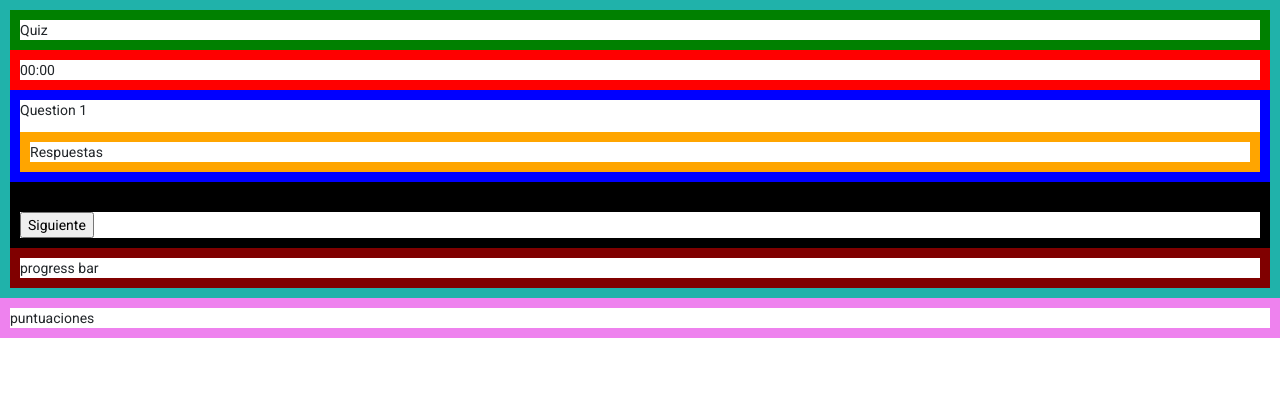
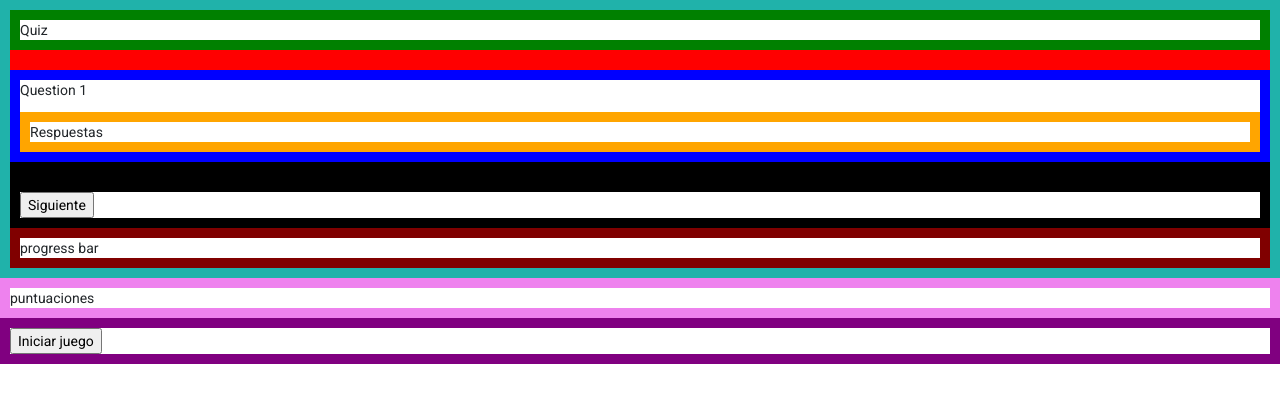
Before and after one commit to adrcorona13/AppAngularNST, an Angular app: page / in a window 1280 px wide. Shown: the top 402 px of the page. Built offline with nearby package versions, Linux system fonts and the light colour scheme.

Commit message:
Add Timer Component

```diff
--- /dev/null
+++ b/src/app/Components/timer/timer.component.html
@@ -0,0 +1 @@
+<p>Tiempo restante {{timeLeft* 1000 | date:'mm:ss'}} </p>
--- /dev/null
+++ b/src/app/Components/timer/timer.component.ts
@@ -0,0 +1,30 @@
+import { Component, Input, OnInit } from '@angular/core';
+
+@Component({
+  selector: 'timer',
+  templateUrl: './timer.component.html',
+  styleUrls: ['./timer.component.css']
+})
+export class TimerComponent implements OnInit {
+
+  @Input()
+  timeLeft: number|any = 5;
+  interval: any;
+
+  constructor() { }
+
+  ngOnInit(): void {
+    this.startTimer();
+  }
+
+  startTimer(){
+    this.interval = setInterval(() => {
+      if(this.timeLeft === 0) {
+        clearInterval(this.interval);
+        alert("Time over!!!");
+      } else {
+        this.timeLeft -= 1;
+      }
+    },1000)
+  }
+}
--- a/src/app/app.component.html
+++ b/src/app/app.component.html
@@ -3,7 +3,7 @@
         Quiz
     </div>
     <div style="border:solid 10px  red">
-        00:00
+        <timer *ngIf="gameStarted" [timeLeft]="60" ></timer>
     </div>
     <div style="border:solid 10px  blue">
         <question [question]="getQuestion()"></question>
@@ -21,3 +21,6 @@
 <div style="border:solid 10px  violet">
     puntuaciones
 </div>
+<div style="border:solid 10px  purple">
+    <input type="button" value="Iniciar juego" (click)="gameStarted=true">
+</div>
--- a/src/app/app.component.ts
+++ b/src/app/app.component.ts
@@ -16,6 +16,7 @@ export class AppComponent implements OnInit {
 
   title = 'AppAngularNST';
   currentQuestion: number = 0;
+  gameStarted: boolean = false;
 
   questions: Question[] = (data as Question[]);
 
--- a/src/app/app.module.ts
+++ b/src/app/app.module.ts
@@ -5,11 +5,13 @@ import { AppRoutingModule } from './app-routing.module';
 import { AppComponent } from './app.component';
 import { BrowserAnimationsModule } from '@angular/platform-browser/animations';
 import { QuestionComponent } from './Components/question/question.component';
+import { TimerComponent } from './Components/timer/timer.component';
 
 @NgModule({
   declarations: [
     AppComponent,
-    QuestionComponent
+    QuestionComponent,
+    TimerComponent
   ],
   imports: [
     BrowserModule,
```
Also changed, not shown: src/app/Components/timer/timer.component.css (added).
